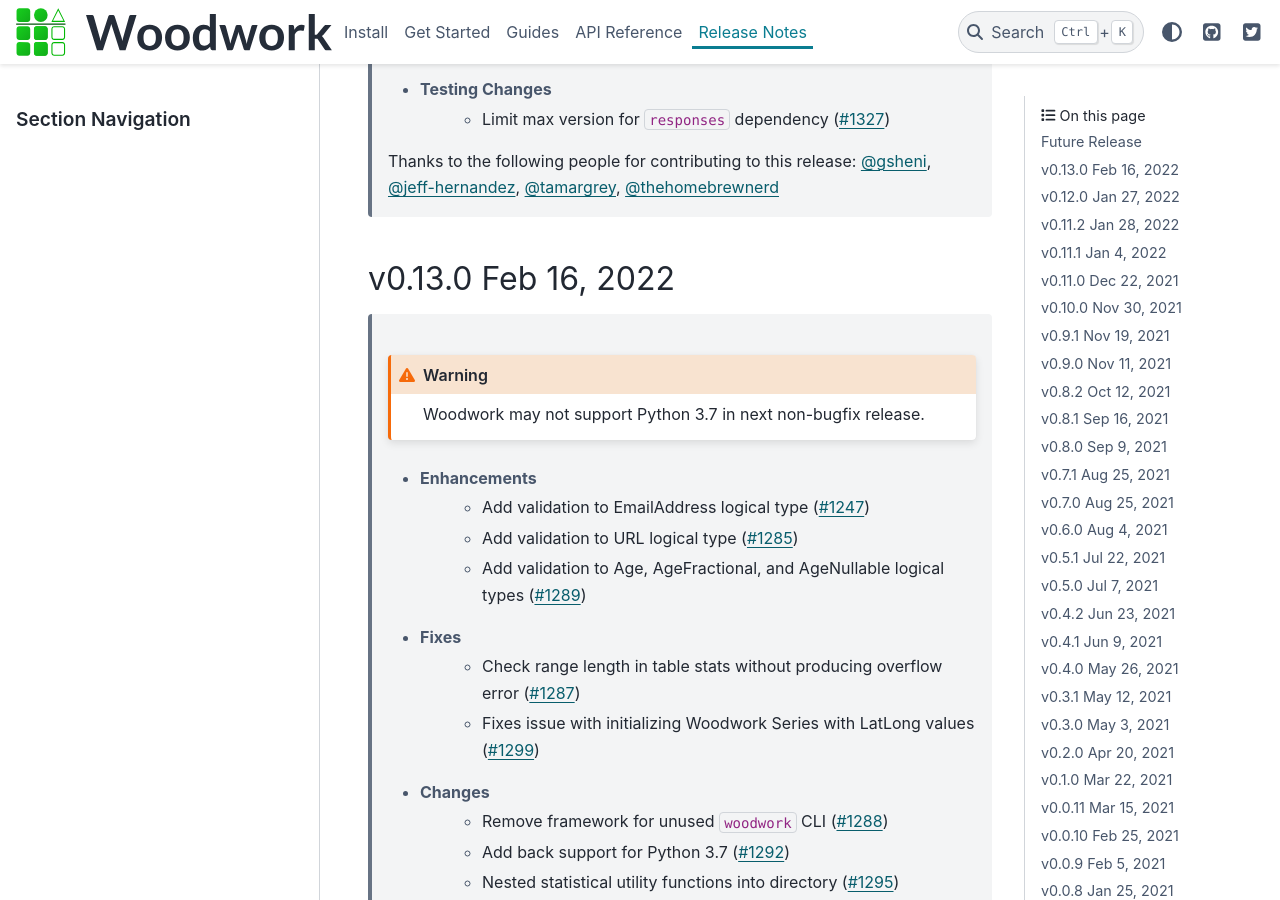
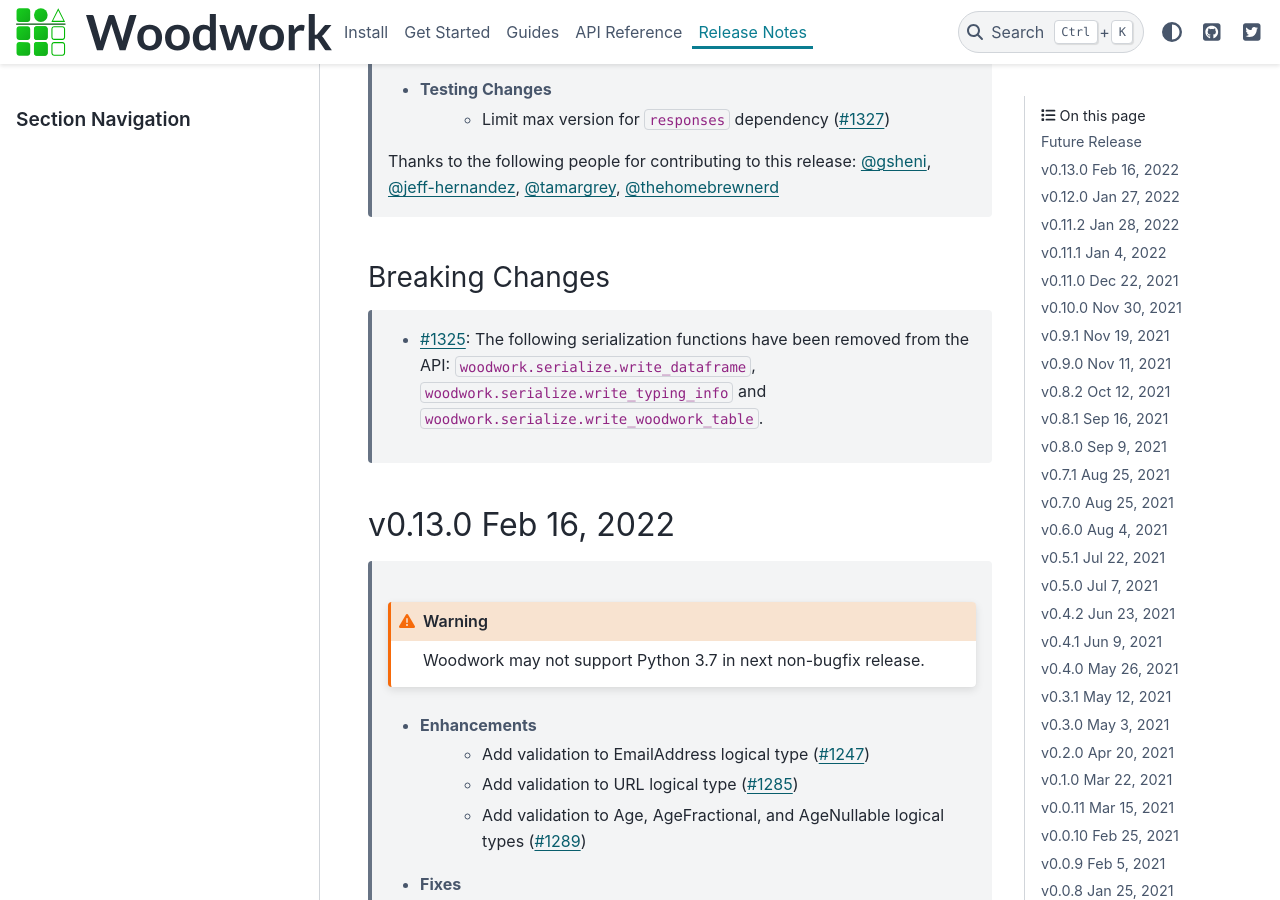
Before and after one commit to alteryx/woodwork, a Sphinx documentation site: the page built from docs/source/release_notes.rst, in a window 1280 px wide and 900 px high, scrolled down 559 px. Built offline with Sphinx 7.4.7 and the PyData theme 0.15.4, drawn with Linux system fonts in a browser that asks for light colours; comment, search, counter and statistics services are not loaded.

Commit message:
add breaking change note

```diff
--- a/docs/source/release_notes.rst
+++ b/docs/source/release_notes.rst
@@ -18,6 +18,12 @@
 
     Thanks to the following people for contributing to this release:
     :user:`gsheni`, :user:`jeff-hernandez`, :user:`tamargrey`, :user:`thehomebrewnerd`
+
+Breaking Changes
+++++++++++++++++
+    * :pr:`1325`: The following serialization functions have been removed from the API:
+      ``woodwork.serialize.write_dataframe``, ``woodwork.serialize.write_typing_info`` and
+      ``woodwork.serialize.write_woodwork_table``.
 
 v0.13.0 Feb 16, 2022
 ====================
```
